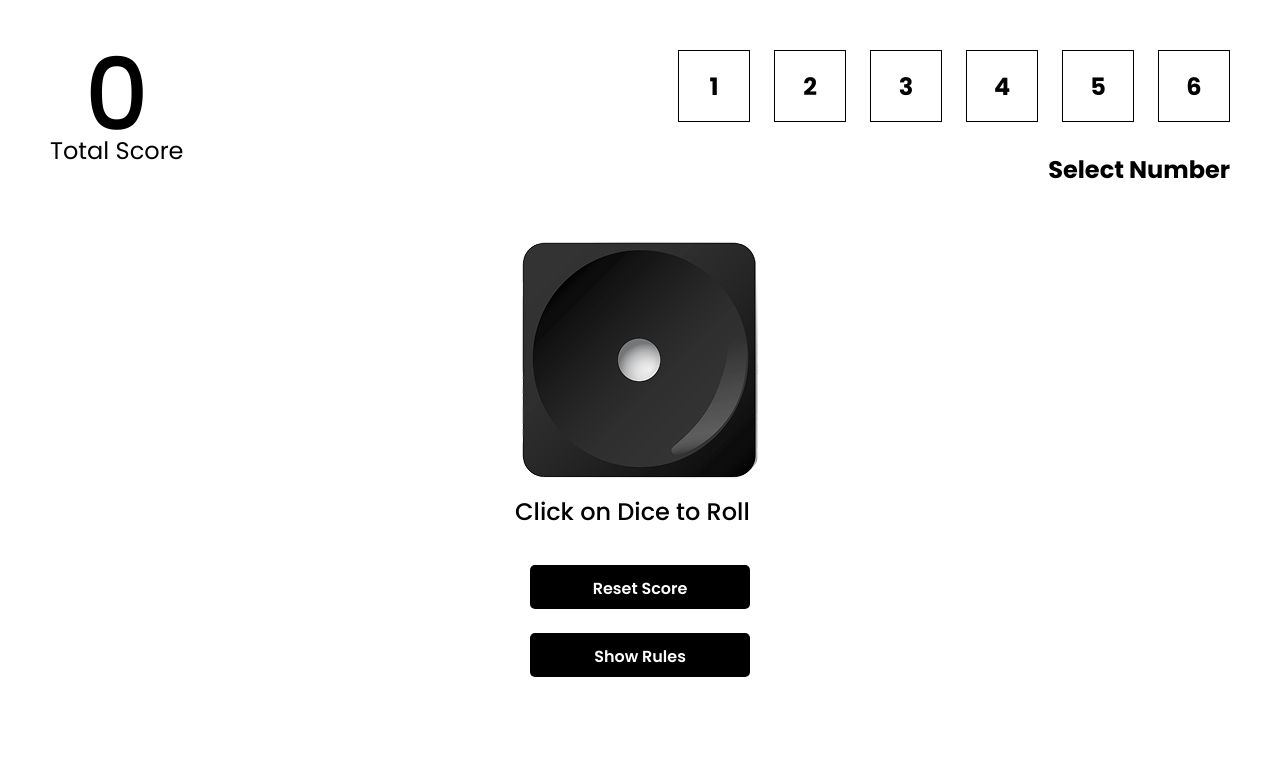
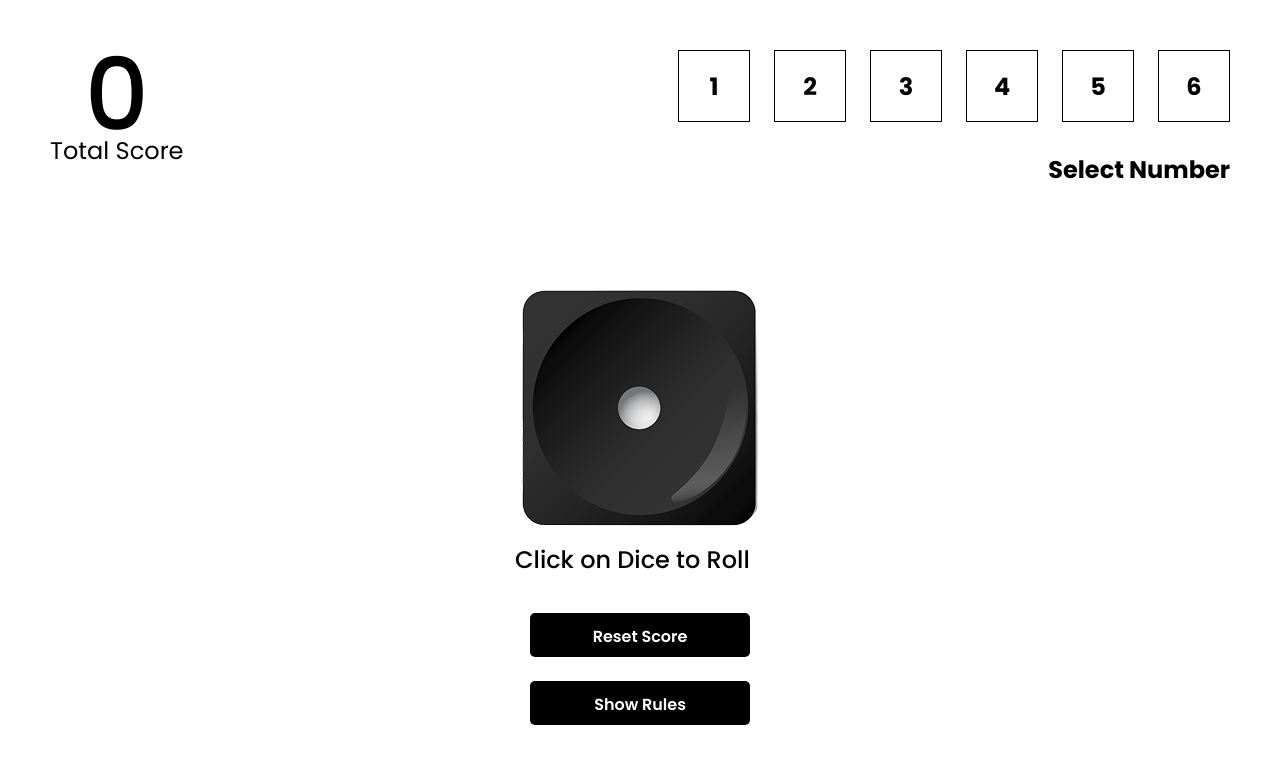
Before and after one commit to sandesh123paudel/REACT-PROJECTS, a React (Vite) app in the folder dice-game/: page / in a window 1280 px wide. Both pictures are taken after a click on the button "Play Now". Shown: the top 764 px of the page. Built offline with nearby package versions, Linux system fonts and the light colour scheme.

Commit message:
Random Image Generator Used

```diff
--- a/dice-game/src/components/Game/Game.module.css
+++ b/dice-game/src/components/Game/Game.module.css
@@ -47,6 +47,7 @@
 
 
 .lower {
+  margin-top: 48px;
   align-items: center;
   display: flex;
   flex-direction: column;
@@ -55,6 +56,8 @@
 }
 
 
+
+
 .lower p {
   font-size: 24px;
   font-weight: 500;
--- a/dice-game/src/components/Game/RollDice.jsx
+++ b/dice-game/src/components/Game/RollDice.jsx
@@ -1,13 +1,32 @@
-import React from "react";
+import React, { useState } from "react";
+import styled from "styled-components";
 
 const RollDice = () => {
+  const [currentDice, setCurrentDice] = useState(1);
+
+  const generateRandomNumber = (min, max) => {
+    return Math.floor(Math.random() * (max - min) + min);
+  };
+
+  const rollDice = () => {
+    const randomNumber = generateRandomNumber(1, 7);
+    setCurrentDice((prev) => randomNumber);
+  };
+
+  console.log(generateRandomNumber);
   return (
-    <div>
-      <img src="images/dice_1.png" alt="Dice 1" srcset="" />
+    <DiceContainer>
+      <div className="dice" onClick={rollDice}>
+        <img src={`images/dice_${currentDice}.png`} alt="Dice 1" srcset="" />
 
-      <p>Click on Dice to Roll</p>
-    </div>
+        <p>Click on Dice to Roll</p>
+      </div>
+    </DiceContainer>
   );
 };
 
 export default RollDice;
+
+const DiceContainer = styled.div`
+  cursor: pointer;
+`;
```
